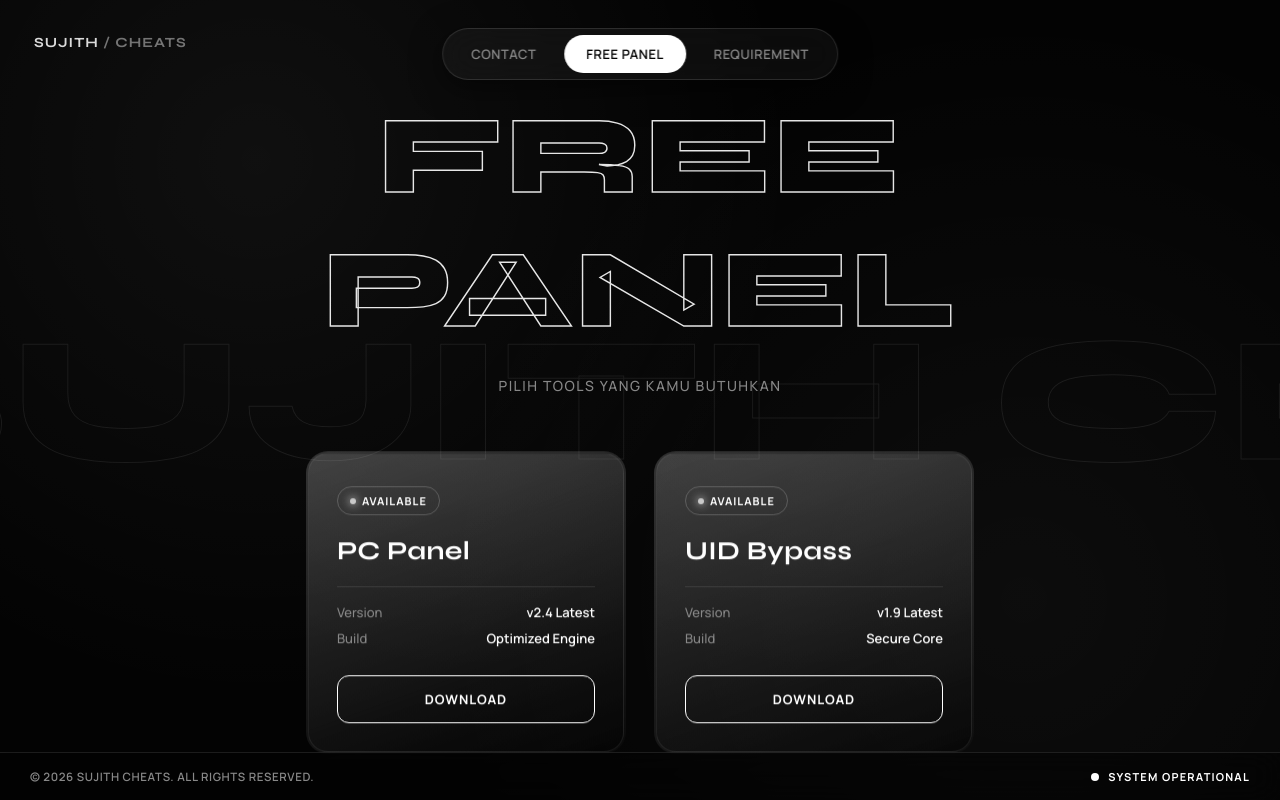
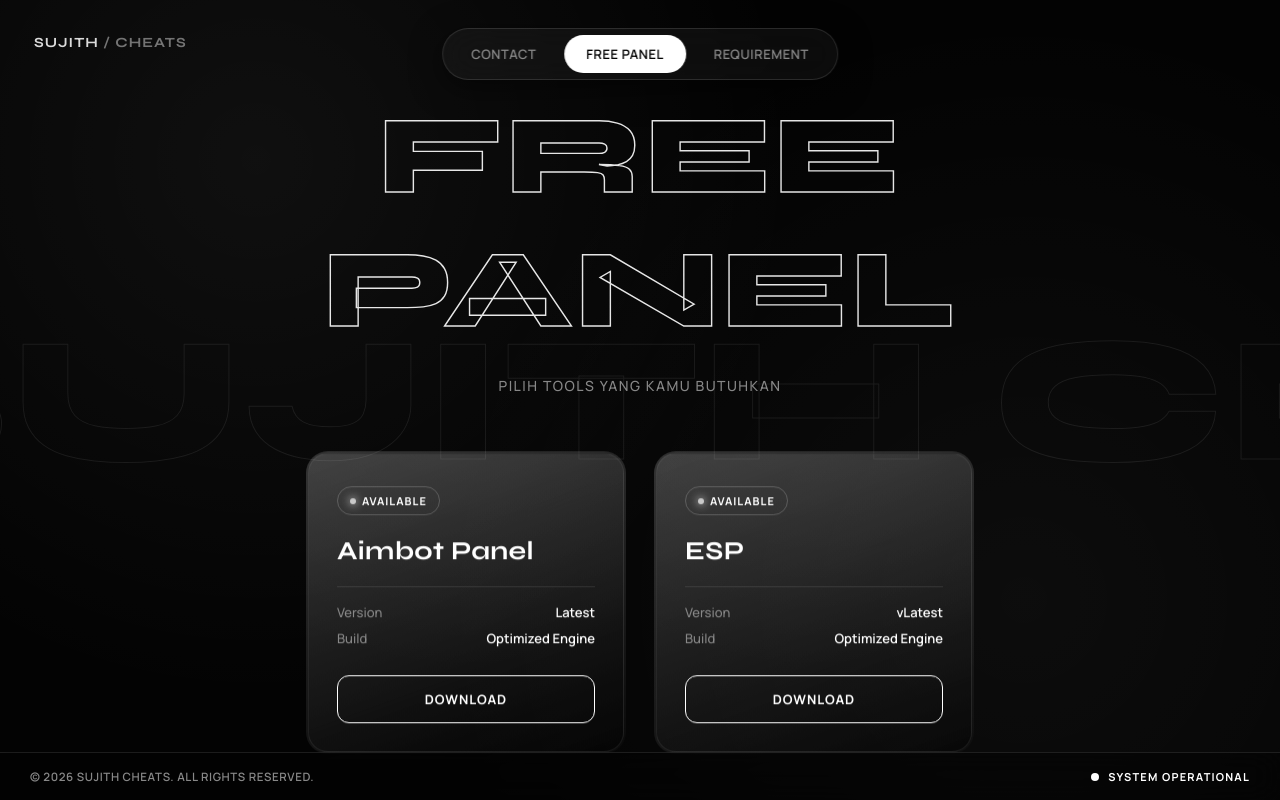
Before and after one commit to adamdev20/websiteee, a plain HTML site: page index.html in a window 1280 px wide. Drawn offline with Linux system fonts and the light colour scheme.

Commit message:
Update index.html

```diff
--- a/index.html
+++ b/index.html
@@ -3,7 +3,7 @@
 <head>
 <meta charset="UTF-8">
 <meta name="viewport" content="width=device-width, initial-scale=1.0, viewport-fit=cover">
-<title>SUJITH CHEATS — Free Panel</title>
+<title>AWBERT — Free Panel</title>
 <link rel="preconnect" href="https://fonts.googleapis.com">
 <link rel="preconnect" href="https://fonts.gstatic.com" crossorigin>
 <link href="https://fonts.googleapis.com/css2?family=Syne:wght@600;700;800&family=Manrope:wght@400;500;600;700;800&display=swap" rel="stylesheet">
@@ -545,7 +545,7 @@
         <span class="nav-bg"></span>Contact
       </button>
       <button class="nav-item active" data-tab="freepanel" data-magnetic>
-        <span class="nav-bg"></span>Free Panel
+        <span class="nav-bg"></span>FREE PANEL
       </button>
       <button class="nav-item" data-tab="requirement" data-magnetic>
         <span class="nav-bg"></span>Requirement
@@ -564,9 +564,9 @@
         <div class="card stagger" data-tilt style="animation-delay:.15s">
           <div class="card-inner">
             <span class="badge" data-depth="35">Available</span>
-            <h3 class="card-title" data-depth="55">PC Panel</h3>
+            <h3 class="card-title" data-depth="55">Aimbot Panel</h3>
             <div class="card-details" data-depth="25">
-              <p><span>Version</span> <b>v2.4 Latest</b></p>
+              <p><span>Version</span> <b>Latest</b></p>
               <p><span>Build</span> <b>Optimized Engine</b></p>
             </div>
             <a href="https://www.mediafire.com/file/dummy-file/file" class="btn-download" data-depth="45" data-magnetic data-filename="PC-Panel-v2.4.zip" target="_blank" rel="noopener">
@@ -578,10 +578,10 @@
         <div class="card stagger" data-tilt style="animation-delay:.25s">
           <div class="card-inner">
             <span class="badge" data-depth="35">Available</span>
-            <h3 class="card-title" data-depth="55">UID Bypass</h3>
+            <h3 class="card-title" data-depth="55">ESP</h3>
             <div class="card-details" data-depth="25">
-              <p><span>Version</span> <b>v1.9 Latest</b></p>
-              <p><span>Build</span> <b>Secure Core</b></p>
+              <p><span>Version</span> <b>vLatest</b></p>
+              <p><span>Build</span> <b>Optimized Engine</b></p>
             </div>
             <a href="https://www.mediafire.com/file/dummy-file/file" class="btn-download" data-depth="45" data-magnetic data-filename="UID-Bypass-v1.9.zip" target="_blank" rel="noopener">
               <span>Download</span>
```
